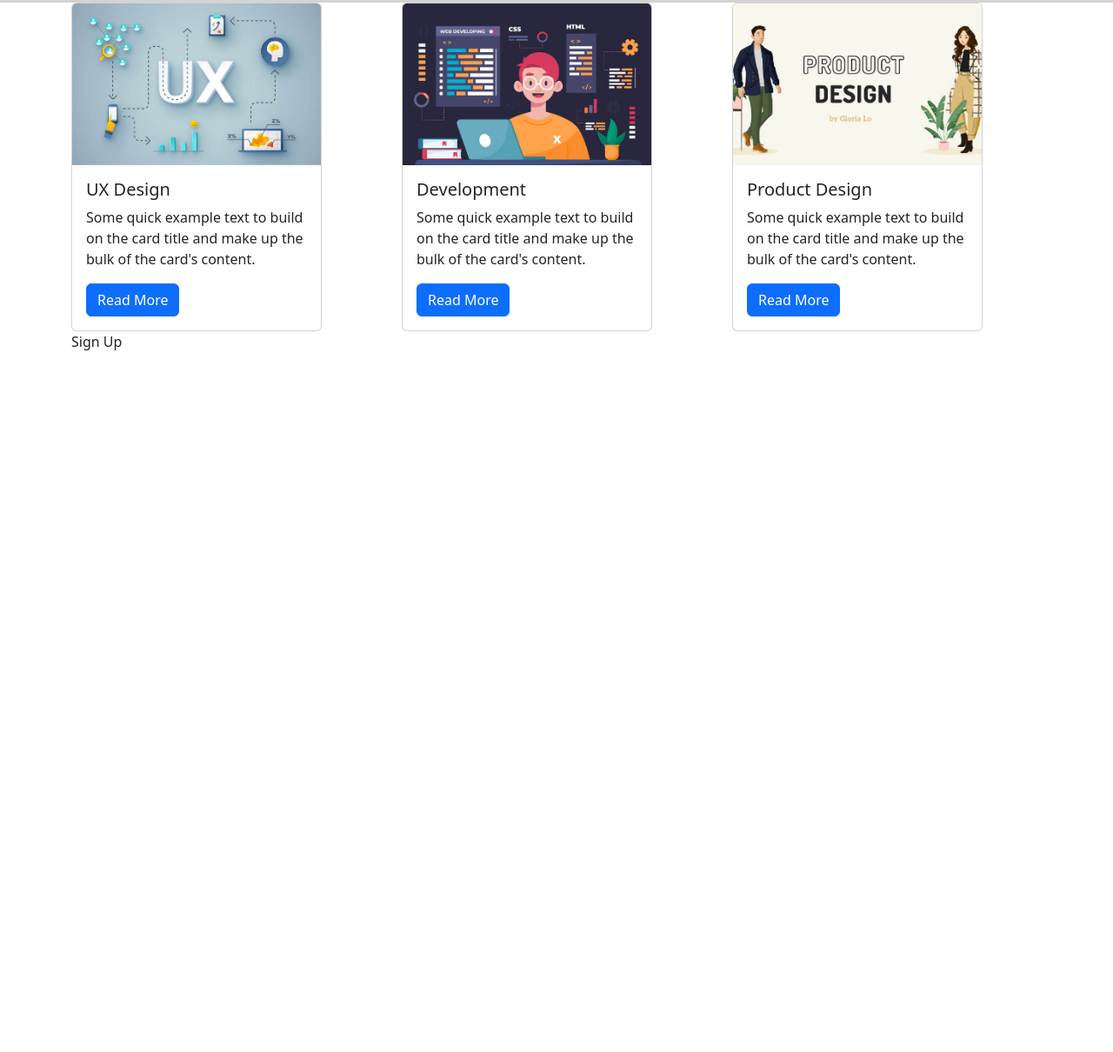
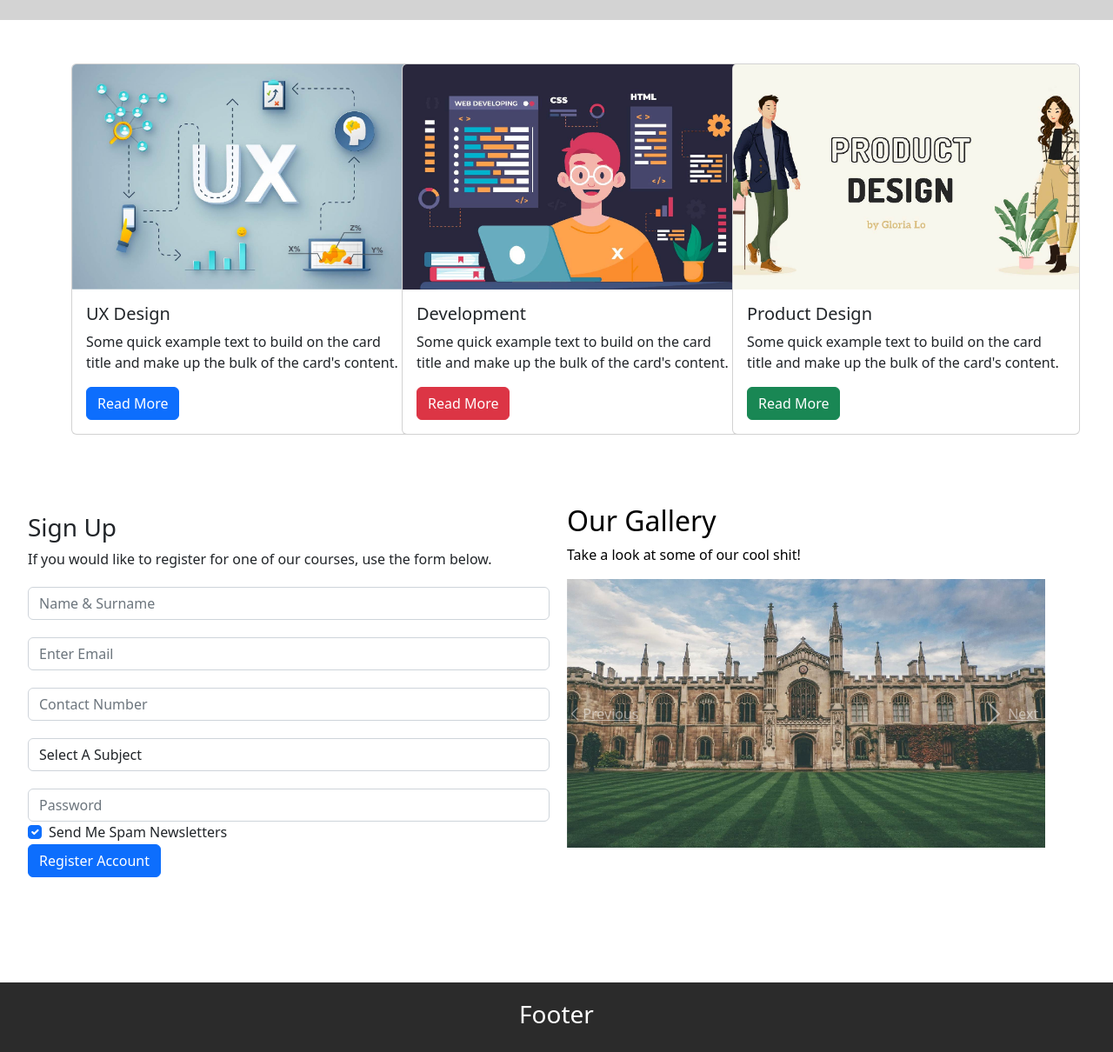
Before and after one commit to jadeswanepoel/t2_formal_assessment1_231157_Jade_Swanepoel, a plain HTML site: page index.html in a window 1280 px wide. Shown: the part 539-1749 px from the top of the page at 87% size. Before the commit the page ends 944 px from the top, so only its background shows below. Drawn offline with nearby package versions, Linux system fonts and the light colour scheme; a script that the page names is missing.

Commit message:
finalize

```diff
--- a/css/main.css
+++ b/css/main.css
@@ -9,3 +9,48 @@
     height: 450px;
     padding-top: 100px;
 }
+
+.row{
+    margin-top: 50px;
+}
+
+.col-boxa{
+    height: 500px;
+    margin-left: -50px;
+    padding-top: 50px;
+    margin-bottom: 80px;
+}
+.col-boxb{
+    height: 500px;
+    padding-top: 30px;
+    color: black;
+}
+
+.col-boxc{
+    height: 300px;
+    background-color: #2b2b2b;
+    width: 550px;
+
+}
+form{
+    width: 600px;
+    margin:  0 auto;
+    margin-top: -10px;
+}
+
+input{
+    margin-top: 20px;
+}
+
+select{
+    margin-top: 20px;
+}
+
+footer{
+    background-color: #2b2b2b;
+    width: 100%;
+    height: 80px;
+    text-align: center;
+    color: white;
+    padding-top: 20px;
+}
--- a/index.html
+++ b/index.html
@@ -86,7 +86,7 @@
         <div class="row">
             <div class="col-4">
                 <div class="col-box1">
-                    <div class="card" style="width: 18rem;">
+                    <div class="card" style="width: 400px">
                         <img class="card-img-top" src="images/subjects-01.jpg" alt="Card image cap">
                         <div class="card-body">
                           <h5 class="card-title">UX Design</h5>
@@ -98,24 +98,24 @@
             </div>
             <div class="col-4">
                 <div class="col-box2">
-                    <div class="card" style="width: 18rem;">
+                    <div class="card" style="width: 400px">
                         <img class="card-img-top" src="images/subjects-03.jpg" alt="Card image cap">
                         <div class="card-body">
                           <h5 class="card-title">Development</h5>
                           <p class="card-text">Some quick example text to build on the card title and make up the bulk of the card's content.</p>
-                          <a href="#" class="btn btn-primary">Read More</a>
+                          <button type="button" class="btn btn-danger">Read More</button>
                         </div>
                       </div>
                 </div>
             </div>
             <div class="col-4">
                 <div class="col-box3">
-                    <div class="card" style="width: 18rem;">
+                    <div class="card" style="width: 400px">
                         <img class="card-img-top" src="images/subjects-02.jpg" alt="Card image cap">
                         <div class="card-body">
                           <h5 class="card-title">Product Design</h5>
                           <p class="card-text">Some quick example text to build on the card title and make up the bulk of the card's content.</p>
-                          <a href="#" class="btn btn-primary">Read More</a>
+                          <button type="button" class="btn btn-success">Read More</button>
                         </div>
                       </div>
                 </div>
@@ -124,13 +124,67 @@
       </div>
 
       <div class="container">
-        <div class="text">Sign Up</div>
+
         <div class="row">
             <div class="col-6">
-                <div class="col-boxa"></div>
+                <div class="col-boxa">
+                  <form>
+                    <h3>Sign Up</h3>
+                    <p>If you would like to register for one of our courses, use the form below.</p>
+                    <input type="text" class="form-control" placeholder="Name & Surname" id="first">
+                    <input type="email" class="form-control" placeholder="Enter Email" id="email">
+                    <input type="number" class="form-control" placeholder="Contact Number" id="age">
+                    <select class="form-control" id="subject">
+                      <option>Select A Subject</option>
+                      <option>Development</option>
+                      <option>UX Design</option>
+                      <option>Product Design</option>
+                    </select>
+                    <input type="password" class="form-control" id="exampleInputPassword1" placeholder="Password">
+                    <div class="form-check">
+                      <input class="form-check-input" type="checkbox" value="" id="defaultCheck1" checked>
+                      <label class="form-check-label" for="defaultCheck1">
+                        Send Me Spam Newsletters
+                      </label>
+                    </div>
+
+                    <button class="btn btn-primary" type="button" onclick="addStudent()">Register Account</button>
+                  </form>
+                </div>
+            </div>
+            <div class="col-6">
+              <div class="col-boxb">
+                <h2>Our Gallery</h2>
+                <p>Take a look at some of our cool shit!</p>
+                <div class="col-boxc">
+                  <div id="carouselExampleControls" class="carousel slide" data-ride="carousel">
+                    <div class="carousel-inner">
+                      <div class="carousel-item active">
+                        <img class="d-block w-100" src="images/two.jpg" alt="First slide">
+                      </div>
+                      <div class="carousel-item">
+                        <img class="d-block w-100" src="images/one.jpg" alt="Second slide">
+                      </div>
+                      <div class="carousel-item">
+                        <img class="d-block w-100" src="images/three.jpg" alt="Third slide">
+                      </div>
+                    </div>
+                    <a class="carousel-control-prev" href="#carouselExampleControls" role="button" data-slide="prev">
+                      <span class="carousel-control-prev-icon" aria-hidden="true"></span>
+                      <span class="sr-only">Previous</span>
+                    </a>
+                    <a class="carousel-control-next" href="#carouselExampleControls" role="button" data-slide="next">
+                      <span class="carousel-control-next-icon" aria-hidden="true"></span>
+                      <span class="sr-only">Next</span>
+                    </a>
+                  </div>
+
+                </div>
+
+              </div>
             </div>
         </div>
       </div>
-
-</body>
+    <footer><b><h3>Footer</h3></b></footer>
+  </body>
 </html>
```
